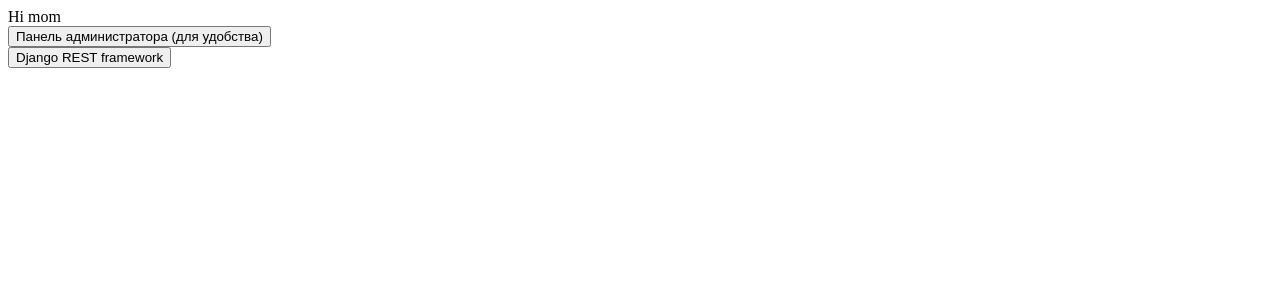
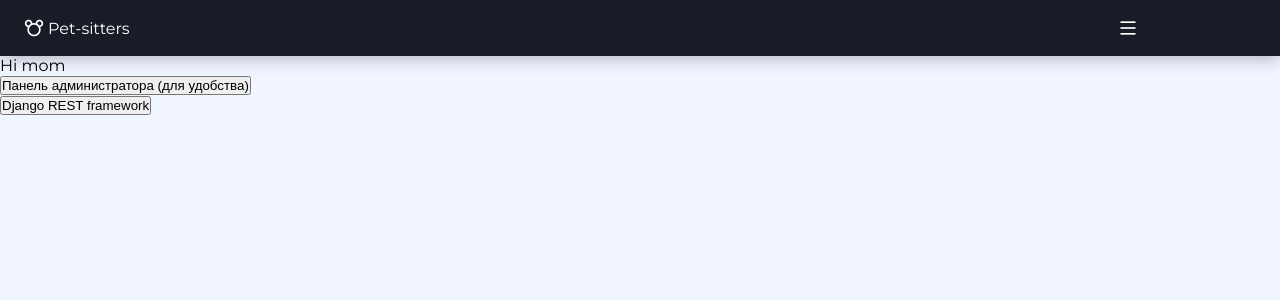
Before and after one commit to bioRival/pet-sitters, a Django app: page / in a window 1280 px wide. Shown: the top 300 px of the page. Run offline with Django 5.2, Linux system fonts and the light colour scheme.

Commit message:
Добавлен начальный header

```diff
--- /dev/null
+++ b/static/css/header.css
@@ -0,0 +1,61 @@
+/*================= HEADER =================*/
+.header {
+    /* position: fixed;
+    top: 0; left: 0; */
+    width: 100%;
+    background-color: var(--black-color);
+    box-shadow: 0 2px 16px hsla(220, 32%, 8%, .3);
+    z-index: var(--z-fixed);
+}
+
+/*================= NAV =================*/
+.nav {
+    height: var(--header-height);
+}
+
+.nav__logo,
+.nav__burger,
+.nav__close {
+    color: var(--white-color);
+}
+
+.nav__data {
+    height: 100%;
+    display: flex;
+    justify-content: space-between;
+    align-items: center;
+}
+
+.nav__logo {
+    display: inline-flex;
+    align-items: center;
+    column-gap: .25rem;
+    font-weight: var(--font-semi-bold);
+}
+
+.nav__logo i {
+    font-weight: initial;
+    font-size: 1.25rem;
+}
+
+.nav__toggle {
+    position: relative;
+    width: 32px;
+    height: 32px;
+}
+
+.nav__burger,
+.nav__close {
+    position: absolute;
+    width: max-content;
+    height: max-content;
+    inset: 0;
+    margin: auto;
+    font-size: 1.25rem;
+    cursor: pointer;
+    transition: opacity .1s, transform .4s;
+}
+
+.nav__close {
+    opacity: 0;
+}
--- /dev/null
+++ b/static/css/styles.css
@@ -0,0 +1,53 @@
+/*================= GOOGLE FONTS =================*/
+@import url('https://fonts.googleapis.com/css2?family=Montserrat:ital,wght@0,100..900;1,100..900&display=swap');
+
+/*================= VARIABLES CSS =================*/
+:root {
+    --header-height: 3.5rem;
+
+    /*================= Colors =================*/
+    /* Color mode HSL(hue, saturation, lightness) */
+    --black-color: hsl(220, 24%, 12%);
+    --black-color-light: hsl(220, 24%, 15%);
+    --black-color-lighten: hsl(220, 24%, 18%);
+    --white-color: #fff;
+    --body-color: hsl(220, 100%, 97%);
+
+    /*================= Fonts =================*/
+    /* .5rem = 8px | 1rem = 16px ... */
+    --body-font: "Montserrat", sans-serif;
+    --normal-font-size: 1rem;
+
+    /*================= z index =================*/
+    --z-tooltip: 10;
+    --z-fixed: 100;
+
+}
+
+
+/*================= BASE =================*/
+* {
+    margin: 0;
+    padding: 0;
+    box-sizing: border-box;
+}
+
+body {
+    font-family: var(--body-font);
+    font-size: var(--normal-font-size);
+    background-color: var(--body-color);
+}
+
+ul {
+    list-style: none;
+}
+
+a {
+    text-decoration: none;
+}
+
+/*================= REUSABLE CSS CLASSES =================*/
+.container {
+    max-width: 1120px;
+    margin-inline: 1.5rem;
+}
--- a/templates/partials/base.html
+++ b/templates/partials/base.html
@@ -1,15 +1,32 @@
 <!DOCTYPE html>
 <html lang="en">
 <head>
+    {% load static %}
     <meta charset="UTF-8">
     <meta name="viewport" content="width=device-width, initial-scale=1.0">
+
+    <!--================ REMIXICON ================-->
+    <link rel="stylesheet" href="https://cdn.jsdelivr.net/npm/remixicon@4.2.0/fonts/remixicon.min.css">
+
+    <!--================ CSS ================-->
+    <link rel="stylesheet" href="{% static 'css/styles.css' %}">
+    <link rel="stylesheet" href="{% static 'css/header.css' %}">
+
+    <!--================ JS ================-->
+    <script src="{% static 'scripts/main.js' %}" defer></script>
+
+
+    <!--================ ADDITIONAL MODULES ================-->
+    {% block head %}{% endblock head %}
+
     <title>
        {% block title %} Document {% endblock title %}
     </title>
 </head>
 <body>
-{% block content %}
+    {% include 'partials/header.html' %}
+    {% block content %}
 
-{% endblock content %}
+    {% endblock content %}
 </body>
 </html>
--- /dev/null
+++ b/templates/partials/header.html
@@ -0,0 +1,19 @@
+<header class="header">
+    <nav class="nav container">
+        <div class="nav__data">
+            <a href="#" class="nav__logo">
+                <i class="ri-mickey-line"></i> Pet-sitters
+            </a>
+
+            <div class="nav__toggle" id="nav-toggle">
+                <i class="ri-menu-line nav__burger"></i>
+                <i class="ri-close-line nav__close"></i>
+            </div>
+        </div>
+
+        <!--================ NAV MENU ================-->
+        <div class="nav__menu" id="nav-menu">
+
+        </div>
+    </nav>
+</header>
```
Also changed, not shown: static/scripts/main.js (added).
